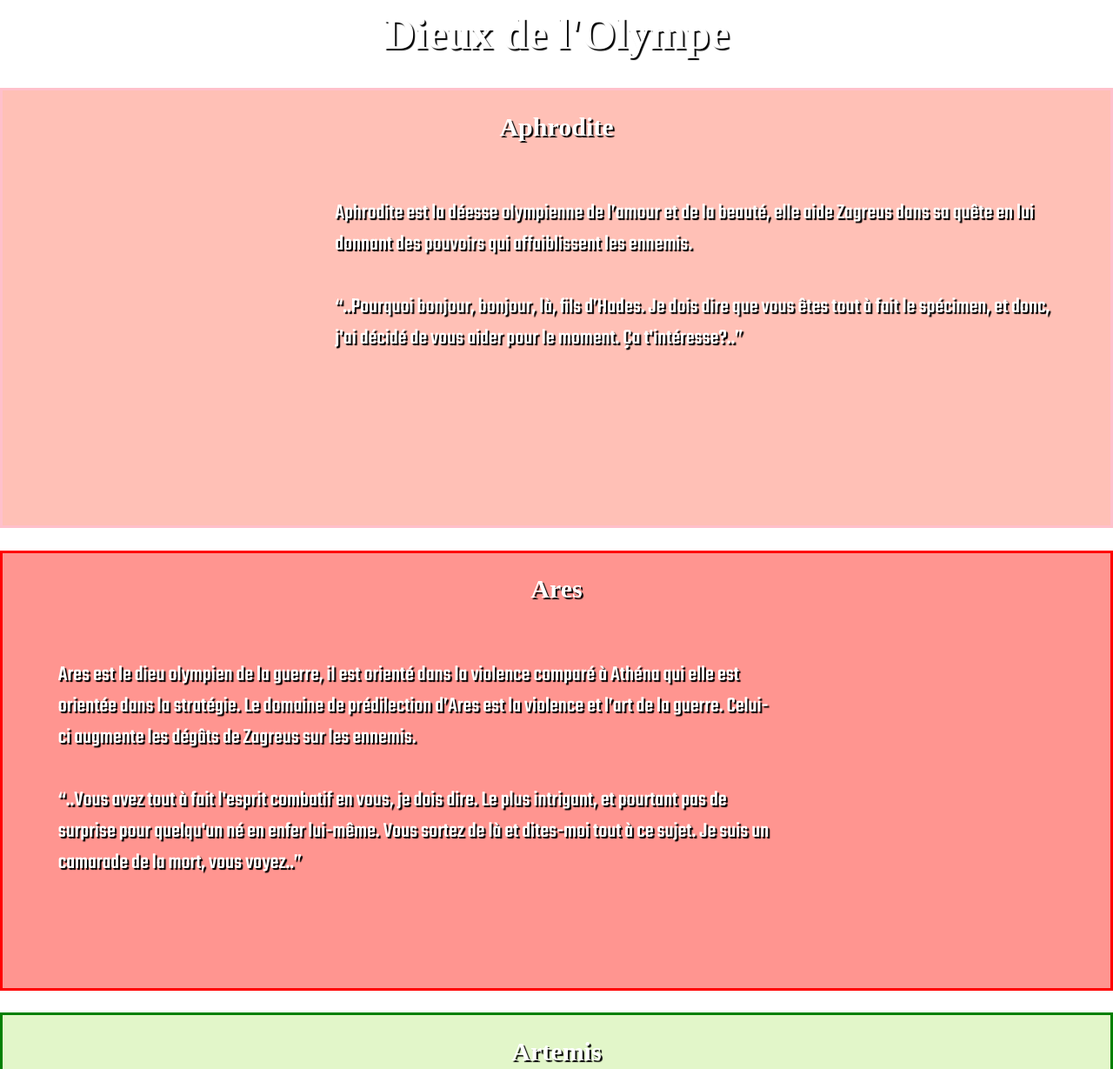
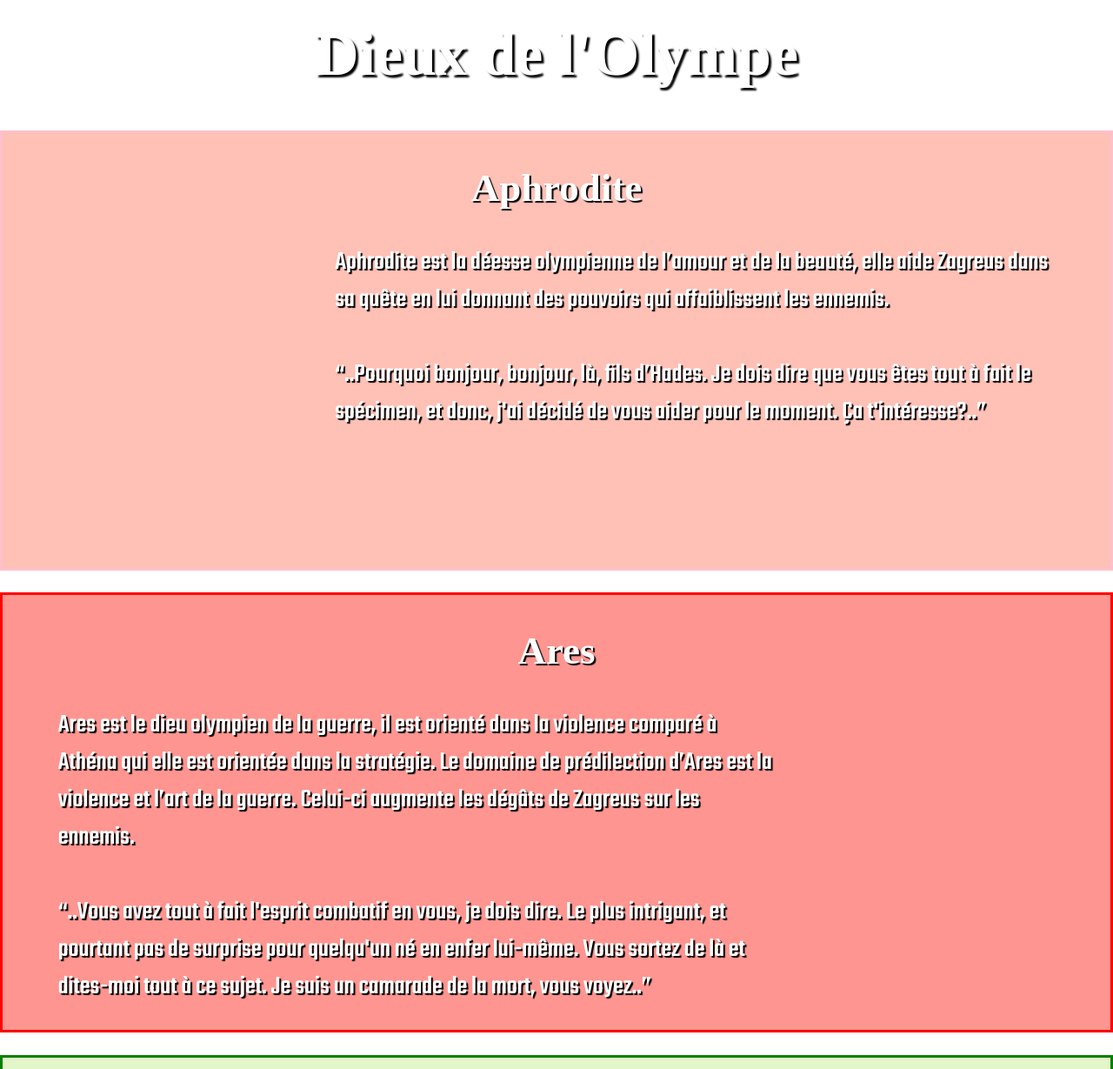
Before and after one commit to Yorcal/Html_Css_Gaming_Campus, a plain HTML site: page dieux.html in a window 1280 px wide. Shown: the part 100-1329 px from the top of the page at 87% size. Drawn offline with nearby package versions, Linux system fonts and the light colour scheme; files that its build step writes are made by us from their sources; a web font is replaced by a local one.

Commit message:
Update dieux_style.css

```diff
--- a/dieux_style.css
+++ b/dieux_style.css
@@ -13,34 +13,32 @@ body {
   margin: 0px;
 }
 
-.Titre_Dieux h1 {
+ h1 {
   text-align: center;
   font-family: 'hades';
-  color: white;
-  text-shadow: 2px 2px 1px black;
-  font-size: 50px;
+  text-shadow: 3px 3px 2px black;
+  font-size: 70px;
 }
 
 .Nom_dieu {
 text-align: center;
 font-family: 'hades';
-color: white;
 text-shadow: 2px 2px 1px black;
-font-size: 20px;
+font-size: 30px;
 
 }
 
 .détails_droite {
  margin-left: 30%;
- margin-top: 5%;
+ margin-top: 3%;
  margin-right: 5%;
- font-size: 25px;
+ font-size: 30px;
 }
 
 .détails_gauche {
 margin-right: 30%;
-margin-top: 5%;
-font-size: 25px;
+margin-top: 3%;
+font-size: 30px;
 padding-left: 5%
 }
 
@@ -145,4 +143,5 @@ padding-left: 5%
   border: solid lightyellow;
   margin-top: 2%;
   background-color: rgba(255, 249, 195, 0.7);
+  margin-bottom: 2%;
 }
```
